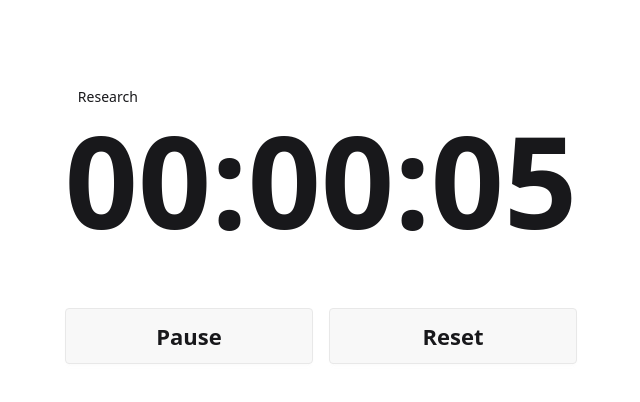
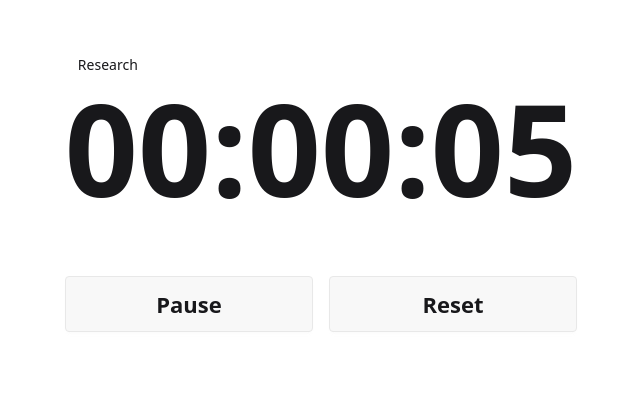
Before and after one commit to ShaitanLyss/life-to-the-fullest, a SvelteKit app: page / in a window 1280 px wide. Shown: the part 212-614 px from the top of the page, without its empty margins (319-959 px from the left). Built offline with nearby package versions, Linux system fonts and the light colour scheme.

Commit message:
Fix spacing

```diff
--- a/src-tauri/tauri.conf.json
+++ b/src-tauri/tauri.conf.json
@@ -1,6 +1,6 @@
 {
   "$schema": "https://schema.tauri.app/config/2",
-  "productName": "life-to-the-fullest",
+  "productName": "Life to the Fullest",
   "version": "../package.json",
   "identifier": "com.life-to-the-fullest.app",
   "build": {
--- a/src/routes/(timer)/+page.svelte
+++ b/src/routes/(timer)/+page.svelte
@@ -15,7 +15,7 @@
 
 <main class="container w-screen h-screen grid content-center justify-center">
 
-  <TimerDisplay {timer} class="my-16" />
+  <TimerDisplay {timer} class="mb-16" />
   <div class="grid grid-cols-2 gap-4">
   <button type="button" class="btn btn-xl" onclick={() => {
     if (timer.running) {
```
